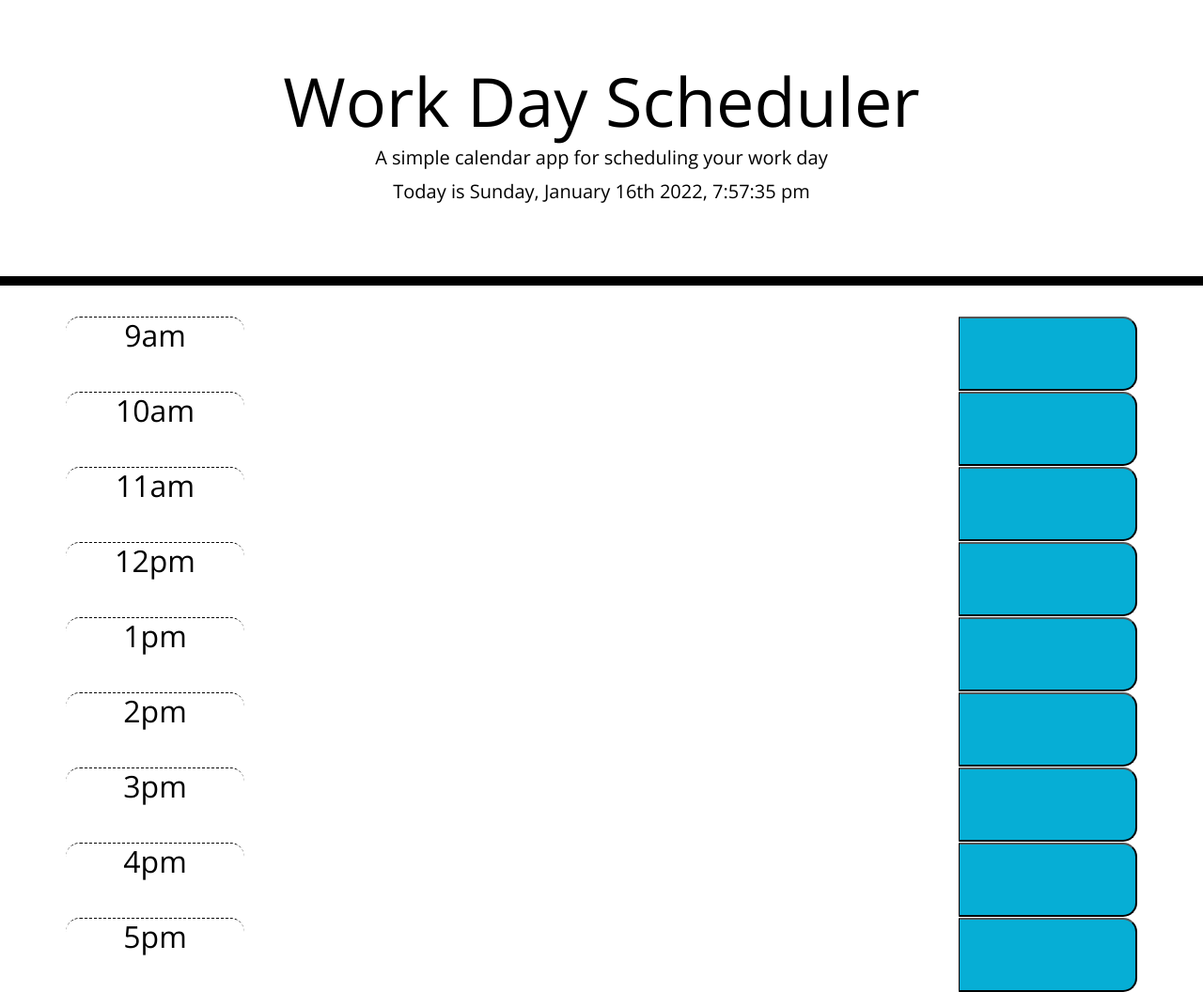
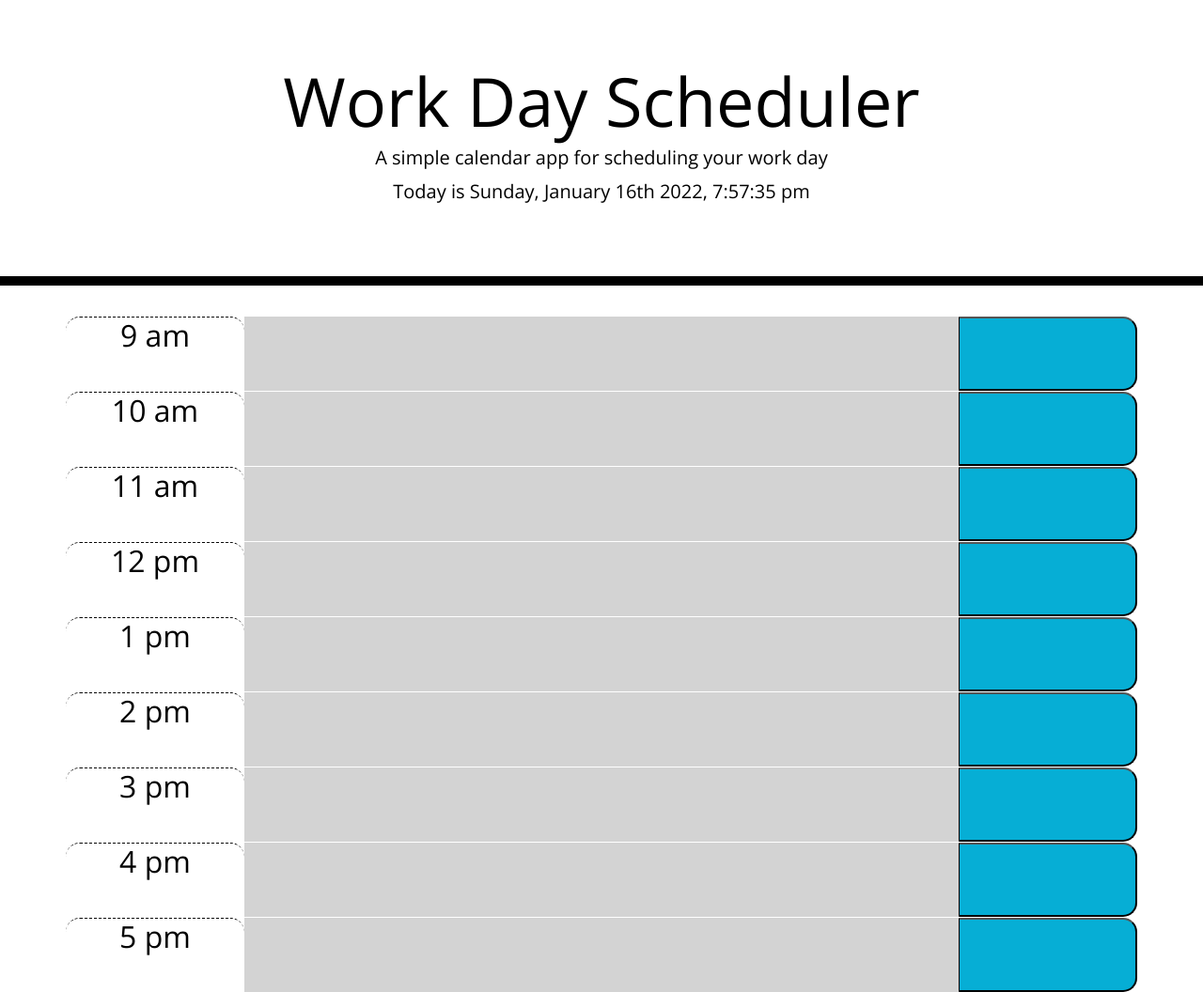
Before and after one commit to NicolasRojas-CENG/WorkDayScheduler, a plain HTML site: page index.html in a window 1280 px wide. Shown: the whole page at 94% size. Drawn offline with nearby package versions, Linux system fonts and the light colour scheme; a web font is replaced by a local one.

Commit message:
Started to add the colour change logic.

```diff
--- a/assets/js/script.js
+++ b/assets/js/script.js
@@ -1,3 +1,36 @@
 setInterval(function () {
     $("#currentDay").text(moment().format("[Today is] dddd, MMMM Do YYYY, h:mm:ss a"));
 }, 1000);
+
+var colour = function() {
+    var date = moment().hour();
+    $(".container").children("article").children("h2").each(function () {
+        var value = this.textContent.trim();
+        //value = value.split(" ");
+        //value = value[0];
+        var hour = parseInt(value);
+        if (hour < 9){
+            hour += 12;
+        }
+        console.log(this);
+        console.log(date);
+        console.log(hour);
+        //debugger;
+        if (date > hour){
+            $(".container").children("article").children("span").addClass("col-8 description past");
+            console.log(this);
+            console.log("This task is in the past.");
+        }
+        if(date < hour) {
+            $(".description").addClass("col-8 description future");
+            console.log("This task is in the future.");
+        }
+        if (date === hour){
+            $(".description").addClass("col-8 description present");
+            console.log("This task is in the present.");
+        }
+    });
+
+}
+//debugger;
+colour();
--- a/index.html
+++ b/index.html
@@ -34,47 +34,47 @@
     <section class="container">
       <!-- Timeblocks go here -->
       <article class="row" id="hour0">
-        <h2 class="hour time-block col-2">9am</h2>
+        <h2 class="hour time-block col-2">9 am</h2>
         <span class="col-8 description"></span>
         <button class="col-2 saveBtn"><i><span class="oi oi-box"></span></i></button>
       </article>
       <article class="row" id="hour1">
-        <h2 class="hour time-block col-2">10am</h2>
+        <h2 class="hour time-block col-2">10 am</h2>
         <span class="col-8 description"></span>
         <button class="col-2 saveBtn"><i><span class="oi oi-box"></span></i></button>
       </article>
       <article class="row" id="hour2">
-        <h2 class="hour time-block col-2">11am</h2>
+        <h2 class="hour time-block col-2">11 am</h2>
         <span class="col-8 description"></span>
         <button class="col-2 saveBtn"><i><span class="oi oi-box"></span></i></button>
       </article>
       <article class="row" id="hour3">
-        <h2 class="hour time-block col-2">12pm</h2>
+        <h2 class="hour time-block col-2">12 pm</h2>
         <span class="col-8 description"></span>
         <button class="col-2 saveBtn"><i><span class="oi oi-box"></span></i></button>
       </article>
       <article class="row" id="hour4">
-        <h2 class="hour time-block col-2">1pm</h2>
+        <h2 class="hour time-block col-2">1 pm</h2>
         <span class="col-8 description"></span>
         <button class="col-2 saveBtn"><i><span class="oi oi-box"></span></i></button>
       </article>
       <article class="row" id="hour5">
-        <h2 class="hour time-block col-2">2pm</h2>
+        <h2 class="hour time-block col-2">2 pm</h2>
         <span class="col-8 description"></span>
         <button class="col-2 saveBtn"><i><span class="oi oi-box"></span></i></button>
       </article>
       <article class="row" id="hour6">
-        <h2 class="hour time-block col-2">3pm</h2>
+        <h2 class="hour time-block col-2">3 pm</h2>
         <span class="col-8 description"></span>
         <button class="col-2 saveBtn"><i><span class="oi oi-box"></span></i></button>
       </article>
       <article class="row" id="hour7">
-        <h2 class="hour time-block col-2">4pm</h2>
+        <h2 class="hour time-block col-2">4 pm</h2>
         <span class="col-8 description"></span>
         <button class="col-2 saveBtn"><i><span class="oi oi-box"></span></i></button>
       </article>
       <article class="row" id="hour8">
-        <h2 class="hour time-block col-2">5pm</h2>
+        <h2 class="hour time-block col-2">5 pm</h2>
         <span class="col-8 description"></span>
         <button class="col-2 saveBtn"><i><span class="oi oi-box"></span></i></button>
       </article>
```
